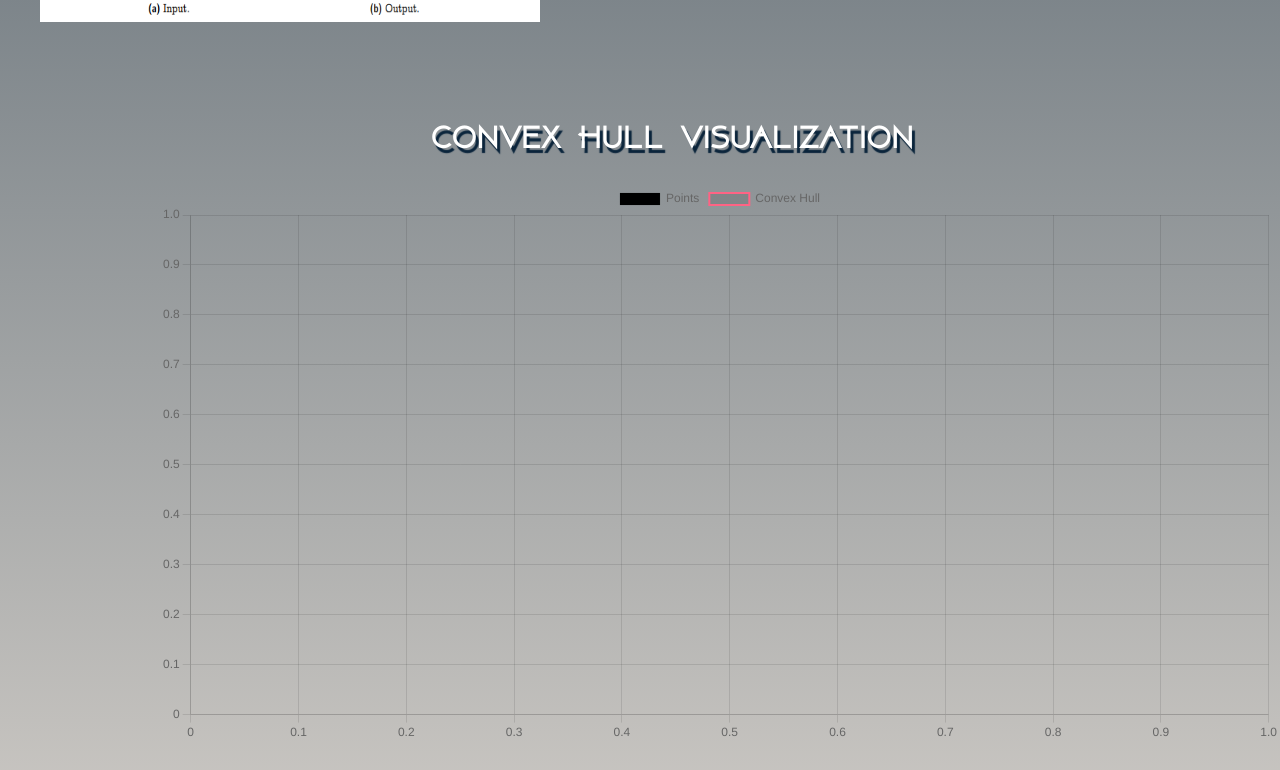
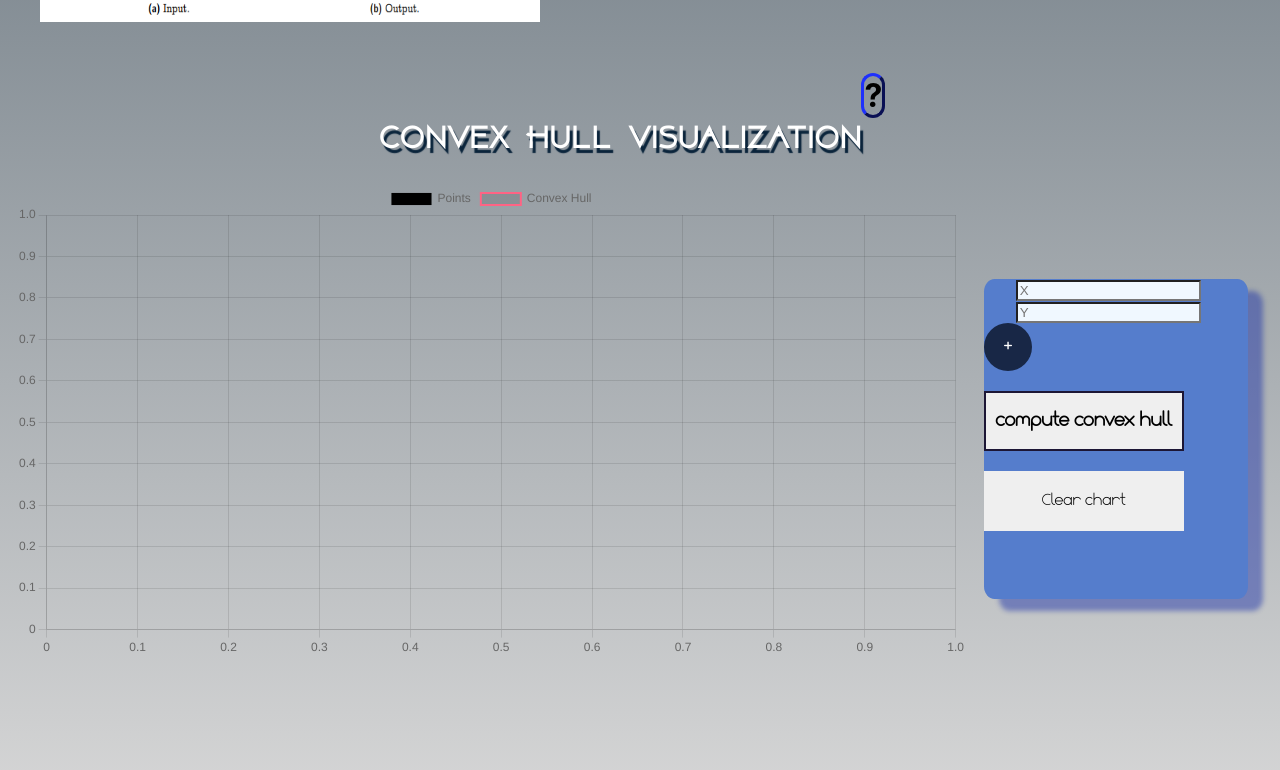
Before and after one commit to Suee18/convexHull.github.io, a React (Create React App) app: page / in a window 1280 px wide. Shown: the part 1264-2034 px from the top of the page. Built offline with nearby package versions, Linux system fonts and the light colour scheme.

Commit message:
editing the css (still on it)

```diff
--- a/src/App.css
+++ b/src/App.css
@@ -1,5 +1,5 @@
 .App {
-  background-image: linear-gradient(to bottom,#304352 20%, #d7d2cc 100% ); height: 100%;
+  background-image: linear-gradient(to bottom,#304352 20%, #d8d8d8 100% ); height: 100%;
 overflow-x: hidden;
 
 }
--- a/src/covexHull_DC.js
+++ b/src/covexHull_DC.js
@@ -141,14 +141,20 @@ const BruteForceConvexHull = () => {
     };
 
     return (
-        <div >
+        <div className='bigbig'>
+        <div className='titleContainer'>
              <h2 className='title'>Convex Hull Visualization</h2>
+             <div className='questionmarkContainer'>
+                    <ToolTipLabel />
+                </div>
+                </div>
+
+        <div className='computeDisplayContainer'>
             <div className="chart-container">
                 <Scatter ref={chartRef} data={data} options={options} />
             </div>
-            <div className='questionmarkContainer'>
-                <ToolTipLabel />
-            </div>
+                {/**********user input  BANNER*************/}
+            <div className='userInputFields'>
                 <div className='inputFields'>
                     <input
                         className='inputPoint'
@@ -169,6 +175,12 @@ const BruteForceConvexHull = () => {
                 <button className='btnCompute' onClick={handleComputeHull}>
                     <p>compute convex hull</p>
                 </button>
+                {/* no js yet ⬇️*/}
+                <button className='clearChart'>
+                    <p>Clear chart </p>
+                    </button>
+            </div>
+        </div>
         </div>
     );
 };
--- a/src/graphStyling.css
+++ b/src/graphStyling.css
@@ -1,7 +1,19 @@
+.titleContainer{
+    display: flex;
+    flex-direction: row;
+    justify-content: center;
+    cursor: help;
+
+}
+.computeDisplayContainer{
+    display: flex;
+    flex-direction: row;
+}
 .chart-container {
     width: 90vw;
-    height: 70vh;
-    margin-left: 10em;
+    height: 80vh;
+    /* margin-left: 10em; */
+    margin-left: 1rem;
 }
 
 .title {
@@ -10,8 +22,19 @@
     margin-left: 2em;
 
 }
-
-.labelExplanation
+/***********************userInputFields Banner***************** */
+.userInputFields
+{
+    margin-top: 6rem;
+    margin-right: 2rem;
+    margin-left: 1rem;
+    background-color: #557dcc;
+    border-radius: 4%;
+    height: 20rem;
+    width:20rem;
+    box-shadow: 15px 12px 5px rgba(15, 38, 167, 0.438);
+}
+/* .labelExplanation
 {
 font-family: infoFont;
   cursor:help;
@@ -19,13 +42,13 @@ font-family: infoFont;
     margin-top: 5rem;
     margin-left: 12em;
 
-}
+} */
 
 .btnAddPoint
 {
     width: 3rem;
     height: 3rem;
-    margin-left: 2rem;
+    /* margin-left: 2rem; */
     border-radius: 2rem;
     color: white;
     background-color: #182746;
@@ -47,7 +70,7 @@ font-family: infoFont;
 
 .inputFields
 {
-    margin-left: 450px;
+    /* margin-left: 450px; */
 
 }
 
@@ -81,7 +104,7 @@ button {
     animation: 0.5s collision ease-in;
     overflow: hidden;
     transition: 0.3s 0.1s;
-    margin-left:600px;
+    /* margin-left:600px; */
 }
 
 .btnCompute:active
```
Lines whose indentation alone changed are shown as unchanged.
